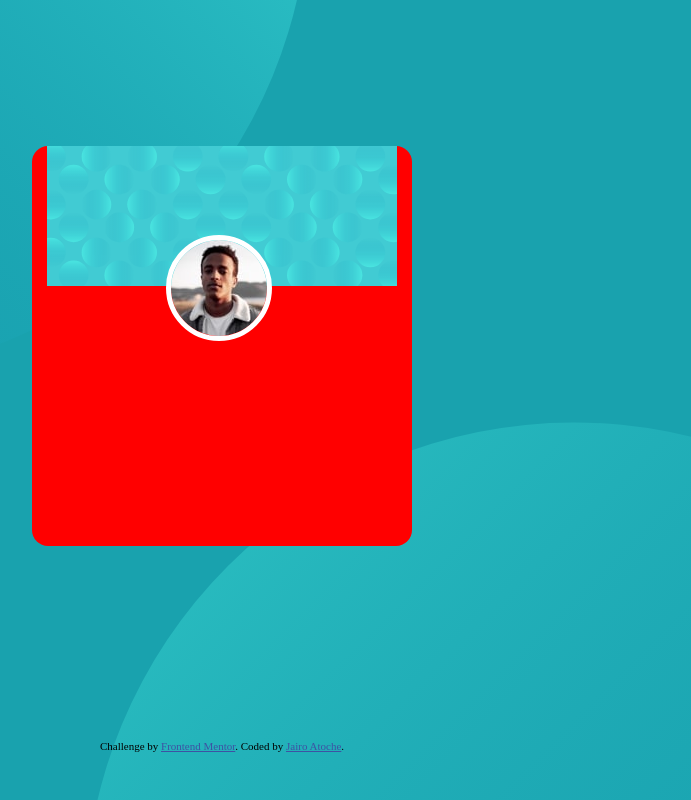
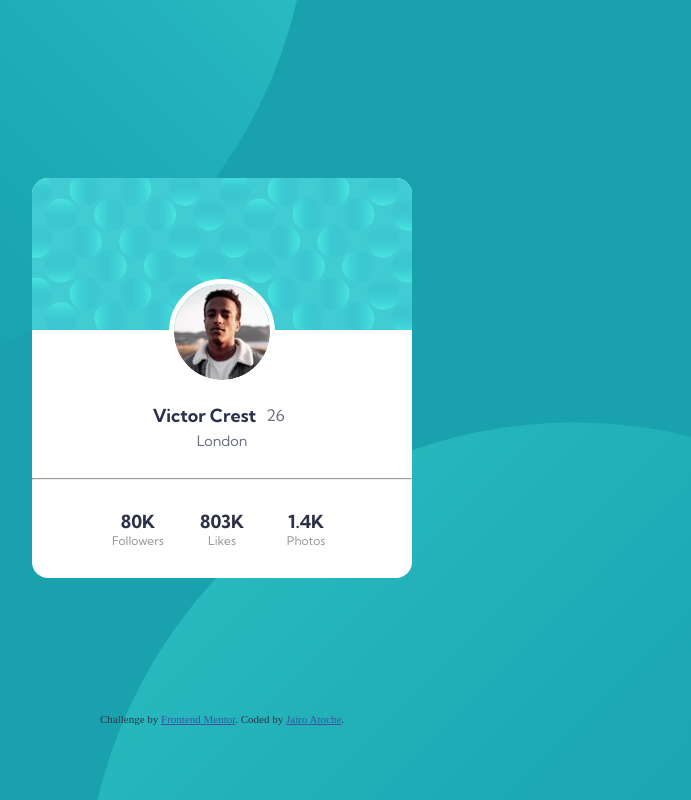
Before and after one commit to JairoAtoche/Profile-Card-Component, a plain HTML site: page index.html in a window 1280 px wide. Shown: the whole page, without its empty margins (418-1109 px from the left). Drawn offline with Linux system fonts and the light colour scheme.

Commit message:
finalizado

```diff
--- a/index.css
+++ b/index.css
@@ -1,21 +1,17 @@
+@import url('https://fonts.googleapis.com/css2?family=Kumbh+Sans:wght@400;700&display=swap');
 * {
     margin: 0;
     padding: 0;
     box-sizing: border-box;
 }
 :root {
+    /* Primay color */
     --dark-cyan: hsl(185, 75%, 39%);
     --very-dark-desaturated-blue: hsl(229, 23%, 23%);
     --dark-grayish-blue: hsl(227, 10%, 46%);
-
-}
-
-.footer__attribution {
-    font-size: 11px;
-    text-align: center;
-}
-.footer__a {
-    color: hsl(228, 45%, 44%);
+    /* Neutral color */
+    --dark-gray: hsl(0, 0%, 59%);
+    --white: #fff;
 }
 
 .body {
@@ -37,7 +33,7 @@
     height: 400px;
     border-radius: 1rem;
     overflow: hidden;
-    background-color: red;
+    background-color: var(--white);
     display: flex;
     flex-direction: column;
     align-items: center;
@@ -48,13 +44,93 @@
 
 .card__img {
     width: 100%;
-    background-color: yellow;
+}
+
+.main__profile-container {
+    position: relative;
 }
 
 .profile__img {
     border-radius: 50%;
-    outline: 5px solid white;
-    position: absolute;
-    top: 30%;
-    left: 46%;
+    outline: 5px solid var(--white);
+    margin-top: -3.125rem;
 }
+
+.main__data-container {
+    display: grid;
+    grid-template-columns: 1.5fr 1fr;
+    grid-template-rows: repeat(2,1fr);
+    width: 90%;
+    margin: 1.25rem;
+    font-family: 'Kumbh Sans', sans-serif;
+    justify-content: center;
+    align-items: center;
+}
+.data__name {
+    grid-column: 1/2;
+    justify-self: end;
+    font-size: 1.125rem;
+    font-weight: 700;
+    color: var(--very-dark-desaturated-blue);
+}
+.data__age {
+    align-self: center;
+    justify-self: start;
+    margin-left: 10px;
+    font-size: 1rem;
+    font-weight: 400;
+    color: var(--dark-grayish-blue);
+}
+.data__location {
+    grid-column: 1/3;
+    margin-top: 0.313rem;
+    font-size: 0.9rem;
+    font-weight: 400;
+    justify-self: center;
+    color: var(--dark-grayish-blue);
+}
+.main__hr {
+    margin-top: 0.5rem;
+    width: 100%;
+}
+.main__stat-container {
+    display: grid;
+    grid-template-columns: repeat(3,1fr);
+    grid-column-gap: 2rem;
+    text-align: center;
+    font-family: 'Kumbh Sans', sans-serif;
+    height: 100%;
+    align-items: center;
+}
+.followers__p, .likes__p, .photos__p {
+    font-size: 18px;
+    font-weight: 700;
+    color: var(--very-dark-desaturated-blue);
+}
+
+.followers__h4, .likes__h4, .photos__h4 {
+    font-size: 0.75rem;
+    font-weight: 400;
+    color: var(--dark-gray);
+}
+.footer {
+    margin:1rem;
+}
+.footer__attribution {
+    font-size: 0.688rem;
+    text-align: center;
+    color: var(--very-dark-desaturated-blue);
+}
+.footer__a {
+    color: hsl(228, 45%, 44%);
+}
+
+@media only screen and (max-width: 1000px) {
+    .main {
+        width: 325px;
+        height: 350px;
+    }
+    .body {
+        background-position: top -500px left -800px, bottom -600px right -720px;
+    }
+}
--- a/index.html
+++ b/index.html
@@ -12,36 +12,40 @@
 
   </header>
   <main class="main">
-    <div class="main__container-card card">
+    <div class="main__card-container card">
       <img class="card__img" src="images/bg-pattern-card.svg" alt="card-background">
     </div>
+    <div class="main__profile-container profile">
       <img class="profile__img" src="images/image-victor.jpg" alt="profile">
-    <!--
-    Victor Crest
-    26
-    London
-
-    Victor Crest
-    26
-    London
-
-    80K
-    Followers
-
-    803K
-    Likes
-
-    1.4K
-    Photos-->
+    </div>
+    <div class="main__data-container data">
+      <h1 class="data__name">Victor Crest</h1>
+      <h2 class="data__age">26</h2>
+      <h3 class="data__location">London</h3>
+    </div>
+    <hr class="main__hr">
+    <div class="main__stat-container stat">
+      <div class="stat__followers-container followers">
+        <p class="followers__p">80K</p>
+        <h4 class="followers__h4">Followers</h4>
+      </div>
+      <div class="stat__likes__container likes">
+        <p class="likes__p">803K</p>
+        <h4 class="likes__h4">Likes</h4>
+      </div>
+      <div class="stat__photos-container photos">
+        <p class="photos__p">1.4K</p>
+        <h4 class="photos__h4">Photos</h4>
+      </div>
+    </div>
   </main>
   <footer class="footer">
-
-  </footer>
     <div class="footer__attribution">
       <p class="footer__p">
         Challenge by <a class="footer__a" href="https://www.frontendmentor.io?ref=challenge" target="_blank">Frontend Mentor</a>.
         Coded by <a class="footer__a" href="https://github.com/JairoAtoche" target="_blank">Jairo Atoche</a>.
       </p>
     </div>
+  </footer>
 </body>
 </html>
```
Also changed, not shown: design/desktop-preview.jpg (deleted), 3 other files. Lines whose indentation alone changed are shown as unchanged.
